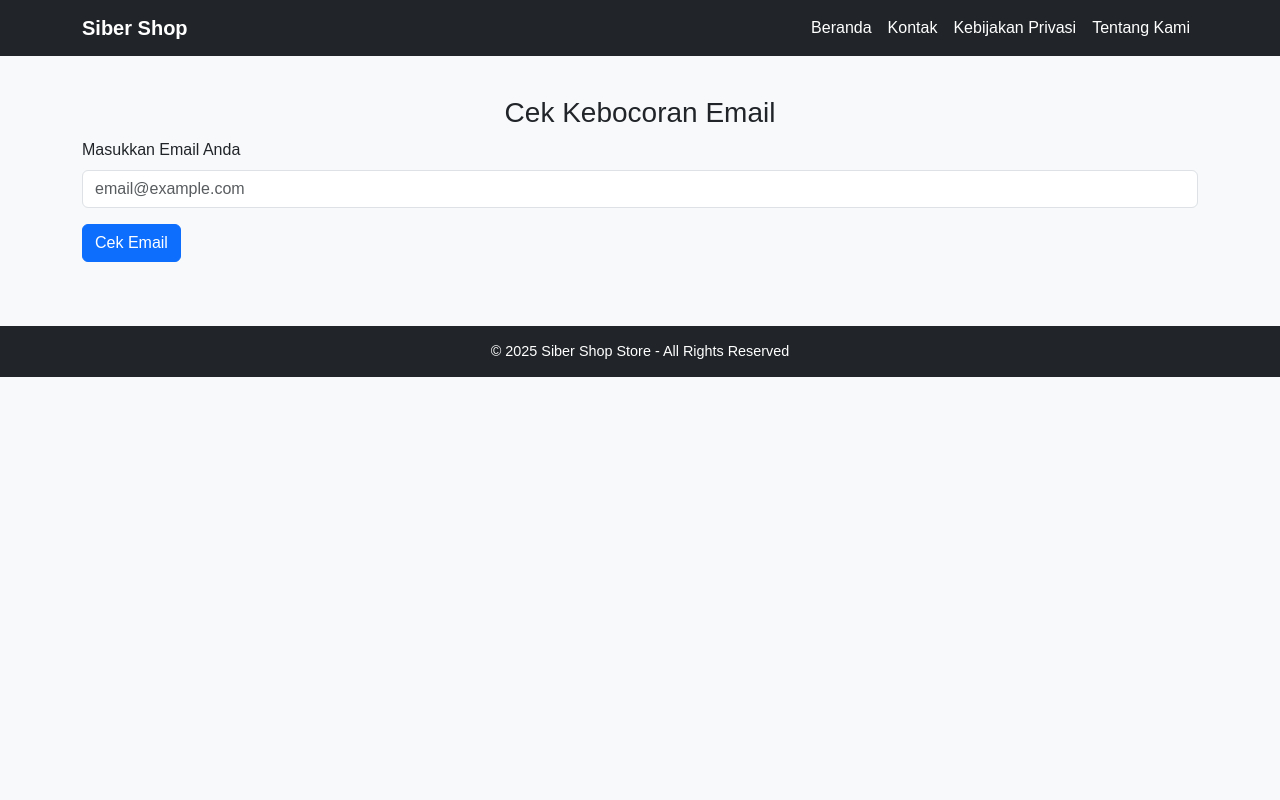
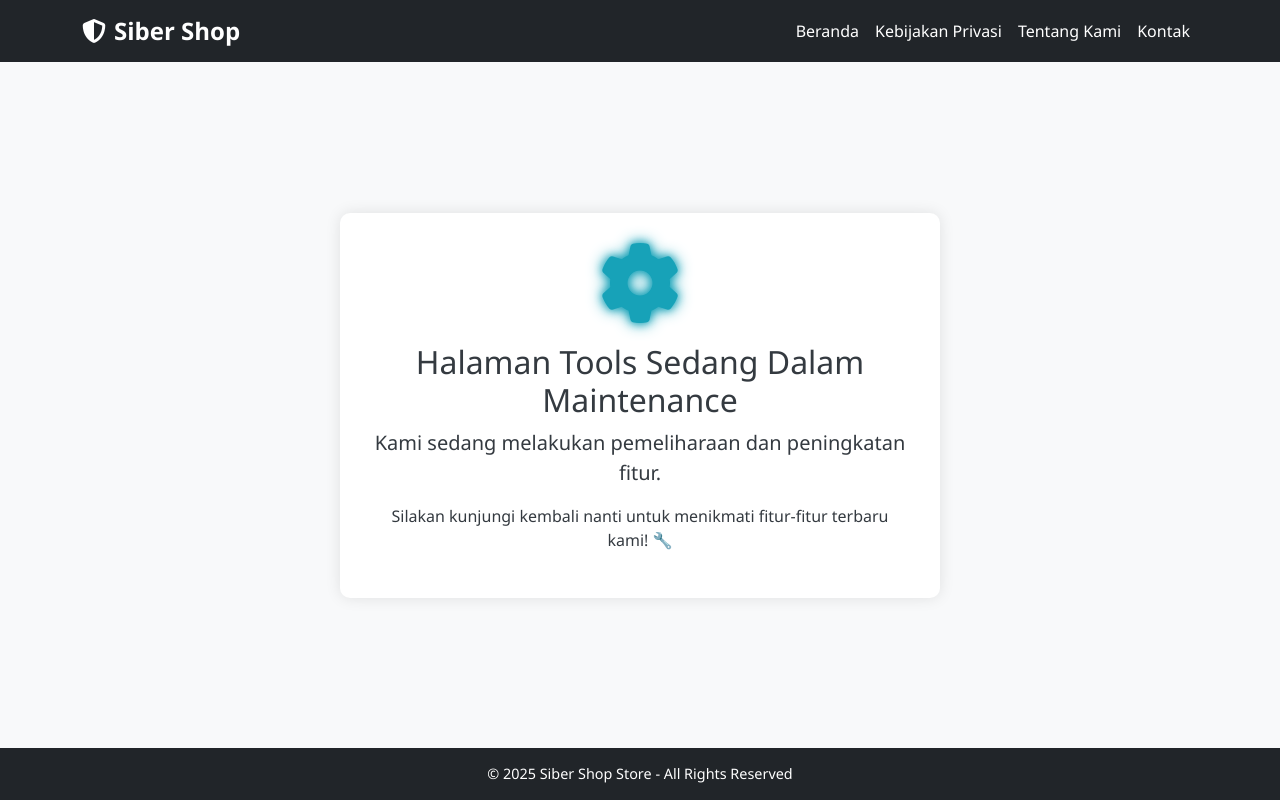
Before and after one commit to sibershopstore/tools, a website: page email-breach.html in a window 1280 px wide. Drawn offline with nearby package versions, Linux system fonts and the light colour scheme.

Commit message:
Update email-breach.html

```diff
--- a/email-breach.html
+++ b/email-breach.html
@@ -2,38 +2,81 @@
 <html lang="id">
 <head>
   <meta charset="UTF-8">
-  <meta name="viewport" content="width=device-width, initial-scale=1.0">
-  <title>Cek Kebocoran Email - Siber Shop</title>
+  <title>Tools - Sedang Maintenance</title>
+  <meta name="viewport" content="width=device-width, initial-scale=1">
+  <!-- Bootstrap CSS -->
   <link href="https://cdn.jsdelivr.net/npm/bootstrap@5.3.0/dist/css/bootstrap.min.css" rel="stylesheet">
-  <script src="https://cdn.jsdelivr.net/npm/axios/dist/axios.min.js"></script>
+  <!-- Font Awesome -->
+  <link href="https://cdnjs.cloudflare.com/ajax/libs/font-awesome/6.4.0/css/all.min.css" rel="stylesheet">
   <style>
-    body {
+    body, html {
+      margin: 0;
+      padding: 0;
+      height: 100%;
+      font-family: 'Segoe UI', Tahoma, Geneva, Verdana, sans-serif;
       background-color: #f8f9fa;
-      font-family: 'Poppins', sans-serif;
+      display: flex;
+      flex-direction: column;
     }
-    .navbar { background-color: #212529; }
+
+    .navbar {
+      background-color: #212529;
+    }
+
+    .navbar-brand, .nav-link {
+      color: white !important;
+    }
+
     .navbar-brand {
       font-weight: bold;
-      color: #fff !important;
+      font-size: 1.5rem;
     }
-    .nav-link {
-      color: #fff !important;
-    }
-    .nav-link:hover {
+
+    .nav-link.active, .nav-link:hover {
+      font-weight: bold;
       color: #ffc107 !important;
     }
+
+    main {
+      flex: 1;
+      display: flex;
+      align-items: center;
+      justify-content: center;
+      padding: 40px 20px;
+    }
+
+    .maintenance-box {
+      background-color: white;
+      padding: 30px;
+      border-radius: 10px;
+      box-shadow: 0 0 15px rgba(0, 0, 0, 0.1);
+      text-align: center;
+      max-width: 600px;
+      width: 100%;
+      color: #343a40;
+    }
+
+    .gear-icon {
+      font-size: 5rem;
+      color: #17a2b8;
+      animation: spin 2.5s linear infinite;
+      margin-bottom: 20px;
+      text-shadow:
+        0 0 8px #17a2b8,
+        0 0 16px #17a2b8;
+    }
+
+    @keyframes spin {
+      0% { transform: rotate(0deg); }
+      100% { transform: rotate(360deg); }
+    }
+
     footer {
       background-color: #212529;
       color: #fff;
       text-align: center;
       padding: 15px 20px;
       font-size: 0.9rem;
-    }
-    main {
-      padding: 40px 20px;
-    }
-    .alert {
-      margin-top: 20px;
     }
   </style>
 </head>
@@ -42,41 +85,31 @@
   <!-- Header -->
   <nav class="navbar navbar-expand-lg navbar-dark">
     <div class="container">
-      <a class="navbar-brand" href="#">Siber Shop</a>
+      <a class="navbar-brand" href="index.html">
+        <i class="fa-solid fa-shield-halved me-2"></i>Siber Shop
+      </a>
       <button class="navbar-toggler" type="button" data-bs-toggle="collapse" data-bs-target="#navbarNav">
         <span class="navbar-toggler-icon"></span>
       </button>
-      <div class="collapse navbar-collapse" id="navbarNav">
-        <ul class="navbar-nav ms-auto">
-          <li class="nav-item">
-            <a class="nav-link" href="index.html">Beranda</a>
-          </li>
-          <li class="nav-item">
-            <a class="nav-link" href="kontak.html">Kontak</a>
-          </li>
-          <li class="nav-item">
-            <a class="nav-link" href="kebijakan-privasi.html">Kebijakan Privasi</a>
-          </li>
-          <li class="nav-item">
-            <a class="nav-link" href="about.html">Tentang Kami</a>
-          </li>
+      <div class="collapse navbar-collapse justify-content-end" id="navbarNav">
+        <ul class="navbar-nav">
+          <li class="nav-item"><a class="nav-link" href="index.html">Beranda</a></li>
+          <li class="nav-item"><a class="nav-link" href="kebijakan-privasi.html">Kebijakan Privasi</a></li>
+          <li class="nav-item"><a class="nav-link" href="about.html">Tentang Kami</a></li>
+          <li class="nav-item"><a class="nav-link" href="contact.html">Kontak</a></li>
         </ul>
       </div>
     </div>
   </nav>
 
   <!-- Main Content -->
-  <main class="container">
-    <h3 class="text-center">Cek Kebocoran Email</h3>
-    <form id="emailForm">
-      <div class="mb-3">
-        <label for="emailInput" class="form-label">Masukkan Email Anda</label>
-        <input type="email" class="form-control" id="emailInput" required placeholder="email@example.com">
-      </div>
-      <button type="submit" class="btn btn-primary">Cek Email</button>
-    </form>
-
-    <div id="result" class="mt-4"></div>
+  <main>
+    <div class="maintenance-box">
+      <i class="fa-solid fa-gear gear-icon"></i>
+      <h2>Halaman Tools Sedang Dalam Maintenance</h2>
+      <p class="lead">Kami sedang melakukan pemeliharaan dan peningkatan fitur.</p>
+      <p>Silakan kunjungi kembali nanti untuk menikmati fitur-fitur terbaru kami! 🔧</p>
+    </div>
   </main>
 
   <!-- Footer -->
@@ -84,48 +117,7 @@
     &copy; 2025 Siber Shop Store - All Rights Reserved
   </footer>
 
-  <!-- Scripts -->
-  <script>
-    const emailForm = document.getElementById('emailForm');
-    const resultDiv = document.getElementById('result');
-
-    emailForm.addEventListener('submit', async (event) => {
-      event.preventDefault();
-
-      const email = document.getElementById('emailInput').value;
-      resultDiv.innerHTML = ''; // Clear previous results
-
-      try {
-        const response = await axios.get(`https://leakcheck.net/api/public?check=${email}`);
-
-        if (response.status === 200) {
-          const data = response.data;
-
-          // Periksa apakah email terlibat dalam kebocoran
-          if (data.status === 'success' && data.result) {
-            if (data.result.breached) {
-              resultDiv.innerHTML = `<div class="alert alert-danger">Email <strong>${email}</strong> telah terlibat dalam kebocoran data!</div>`;
-            } else {
-              resultDiv.innerHTML = `<div class="alert alert-success">Email <strong>${email}</strong> aman, tidak ada kebocoran data.</div>`;
-            }
-          } else {
-            resultDiv.innerHTML = `<div class="alert alert-warning">Email <strong>${email}</strong> tidak dapat diproses. Coba lagi nanti.</div>`;
-          }
-        } else {
-          resultDiv.innerHTML = `<div class="alert alert-warning">Kesalahan: Tidak dapat memproses permintaan. Coba lagi nanti.</div>`;
-        }
-      } catch (error) {
-        // Menampilkan error dengan rincian yang lebih jelas
-        if (error.response) {
-          resultDiv.innerHTML = `<div class="alert alert-danger">Terjadi kesalahan: ${error.response.data.message || 'Tidak dapat memeriksa email.'}</div>`;
-        } else if (error.request) {
-          resultDiv.innerHTML = `<div class="alert alert-danger">Tidak ada respons dari server. Coba lagi nanti.</div>`;
-        } else {
-          resultDiv.innerHTML = `<div class="alert alert-danger">Terjadi kesalahan: ${error.message}</div>`;
-        }
-      }
-    });
-  </script>
-
+  <!-- Bootstrap JS -->
+  <script src="https://cdn.jsdelivr.net/npm/bootstrap@5.3.0/dist/js/bootstrap.bundle.min.js"></script>
 </body>
 </html>
```
